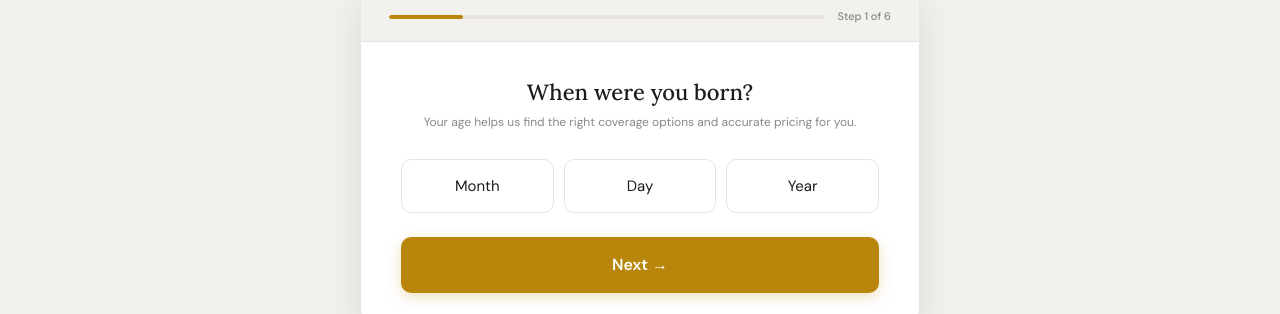
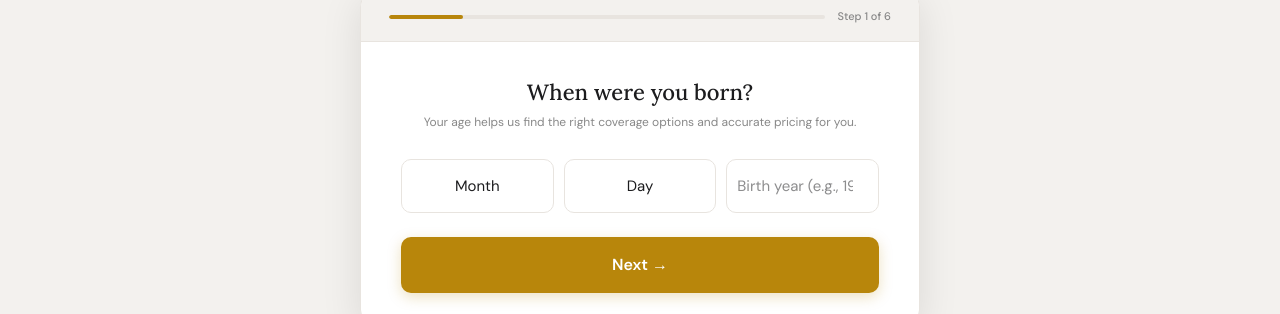
Before and after one commit to dudman1/dustin-life, a Next.js app: page /final-expense in a window 1280 px wide. Shown: the part 3713-4027 px from the top of the page. Built offline with nearby package versions, Linux system fonts and the light colour scheme.

Commit message:
Update Final Expense quote form: replace year dropdown with birth-year input

```diff
--- a/app/final-expense/FinalExpenseClient.tsx
+++ b/app/final-expense/FinalExpenseClient.tsx
@@ -29,7 +29,7 @@ const MONTHS = [
   ["12", "December"],
 ] as const;
 const DAYS = Array.from({ length: 31 }, (_, i) => String(i + 1).padStart(2, "0"));
-const YEARS = Array.from({ length: 46 }, (_, i) => String(1930 + i));
+// Removed static year range; user now inputs birth year directly.
 const STATES = [
   "Alabama", "Alaska", "Arizona", "Arkansas", "California", "Colorado", "Connecticut", "Delaware", "Florida", "Georgia",
   "Hawaii", "Idaho", "Illinois", "Indiana", "Iowa", "Kansas", "Kentucky", "Louisiana", "Maine", "Maryland",
@@ -421,12 +421,15 @@ export default function FinalExpenseClient() {
                           <option key={day} value={day}>{Number(day)}</option>
                         ))}
                       </select>
-                      <select value={dobYear} onChange={(e) => setDobYear(e.target.value)}>
-                        <option value="" disabled>Year</option>
-                        {YEARS.map((year) => (
-                          <option key={year} value={year}>{year}</option>
-                        ))}
-                      </select>
+                      <input
+                        type="number"
+                        placeholder="Birth year (e.g., 1975)"
+                        min="1900"
+                        max={new Date().getFullYear()}
+                        value={dobYear}
+                        onChange={(e) => setDobYear(e.target.value)}
+                        style={{ width: "100%", padding: "14px 10px", border: "1.5px solid var(--border)", borderRadius: "10px", fontFamily: "var(--sans)", fontSize: "15px", textAlign: "center" }}
+                      />
                     </div>
                     <button className="step-btn" onClick={() => nextStep(1)}>Next →</button>
                   </div>
@@ -1405,5 +1408,5 @@ export default function FinalExpenseClient() {
 
 /*
 ---
-*Last updated: 2026-04-14 19:00 ET | Updated by: Claude Code*
+*Last updated: 2026-04-15 02:45 ET | Updated by: Forge*
 */
```
